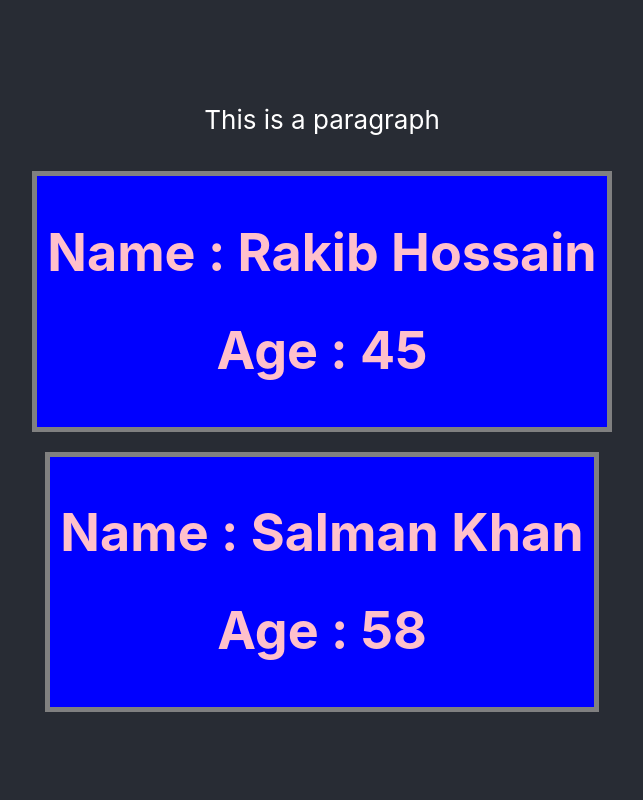
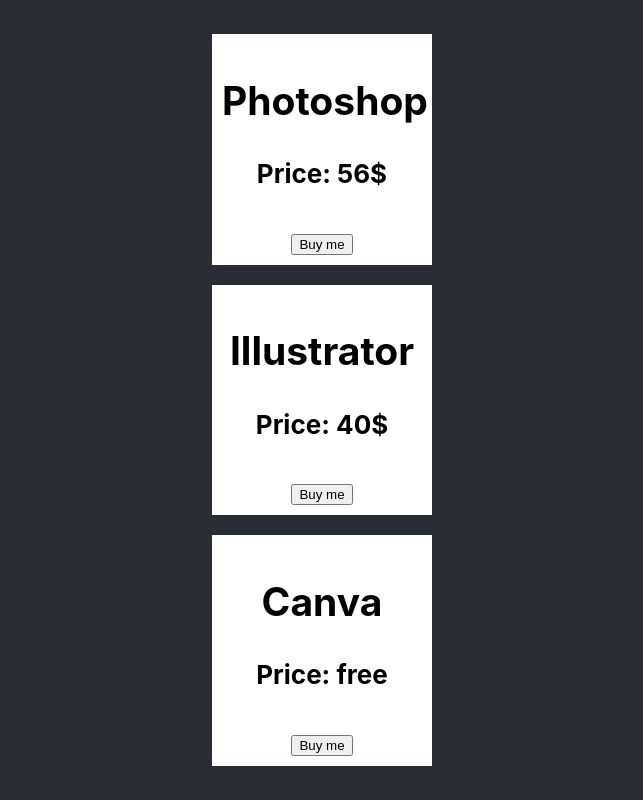
Before and after one commit to MonjurulHaq/react-core-concepts, a React (Create React App) app: page / in a window 1280 px wide. Shown: the whole page, without its empty margins (318-961 px from the left). Built offline with nearby package versions, Linux system fonts and the light colour scheme.

Commit message:
product added

```diff
--- a/src/App.js
+++ b/src/App.js
@@ -2,31 +2,56 @@
 import './App.css';
 
 function App() {
-
+  const products = [
+    {name: "Photoshop", price: "56$"},
+    {name: "Illustrator", price: "40$"},
+    {name: "Canva", price: "free"}
+  ]
   return (
     <div className="App">
       <header className="App-header">
-        <p>This is a paragraph</p>
-        <Person name="Rakib Hossain" age="45"></Person>
-        <Person name="Salman Khan" age="58"></Person>
+        <Product name={products[0].name} price={products[0].price}></Product>
+        <Product name={products[1].name} price={products[1].price}></Product>
+        <Product name={products[2].name} price={products[2].price}></Product>
       </header>
     </div>
   );
 }
-function Person(props) {
-  const personStyle = {
-    color: "pink",
-    backgroundColor: "blue",
-    border: "5px solid gray",
-    margin:"10px",
-    padding: "10px"
+
+function Product(props){
+  const productStyle = {
+    color: "black",
+    backgroundColor: "white",
+    margin: "10px",
+    padding: "10px",
+    width: "200px"
   }
-  return (
-    <div style={personStyle}>
-      <h1>Name : {props.name}</h1>
-      <h1>Age : {props.age}</h1>
+  return(
+    <div style={productStyle}>
+        <h2>{props.name}</h2>
+        <h4>Price: {props.price}</h4>
+        <button>Buy me</button>
     </div>
   )
 }
 
+
+
+// function Person(props) {
+//   const personStyle = {
+//     color: "pink",
+//     backgroundColor: "blue",
+//     border: "5px solid gray",
+//     margin:"10px",
+//     padding: "10px"
+//   }
+//   console.log(props)
+//   return (
+//     <div style={personStyle}>
+//       <h1>Name : {props.name}</h1>
+//       <h1>Age : {props.age}</h1>
+//     </div>
+//   )
+// }
+
 export default App;
```
